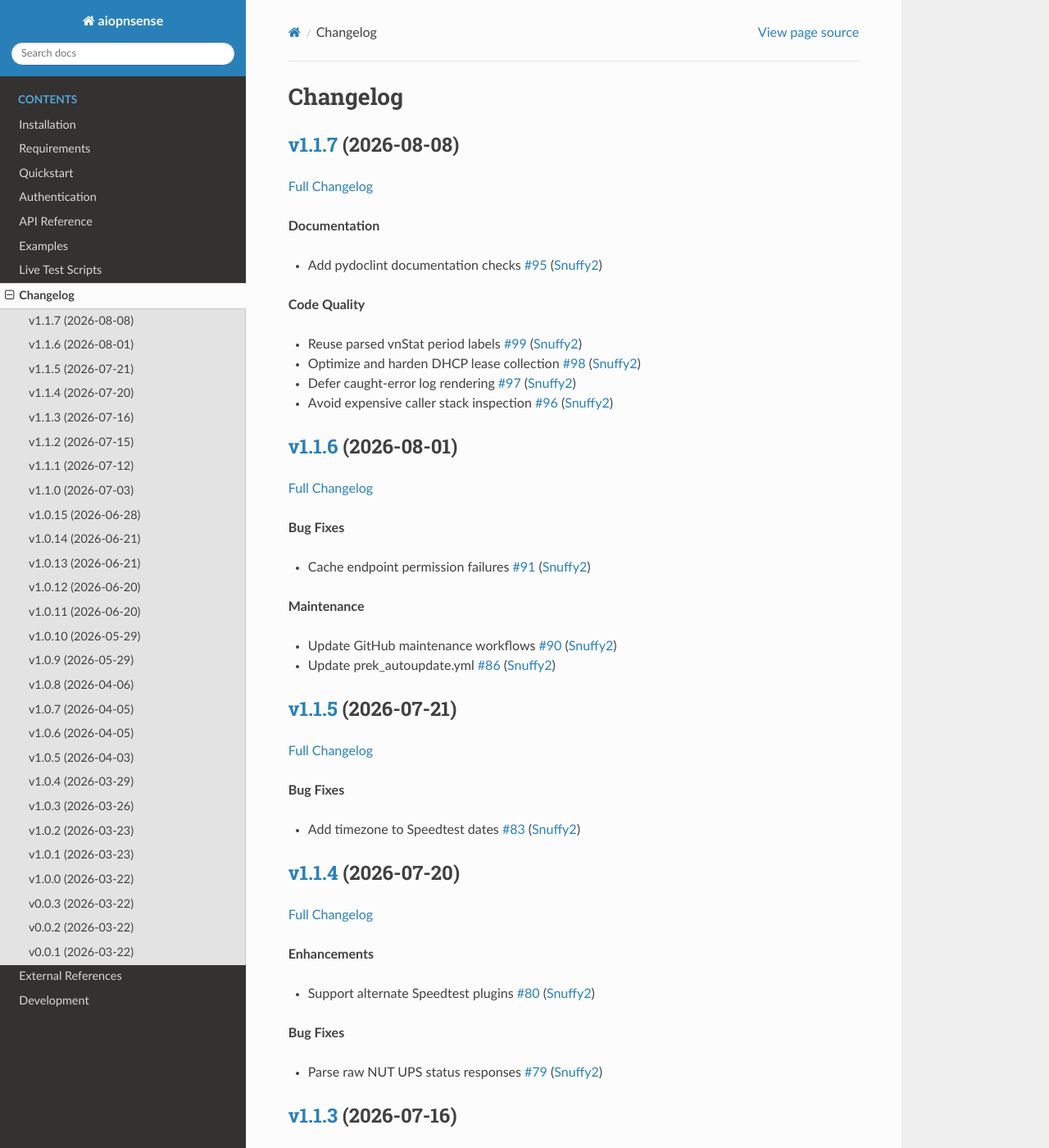
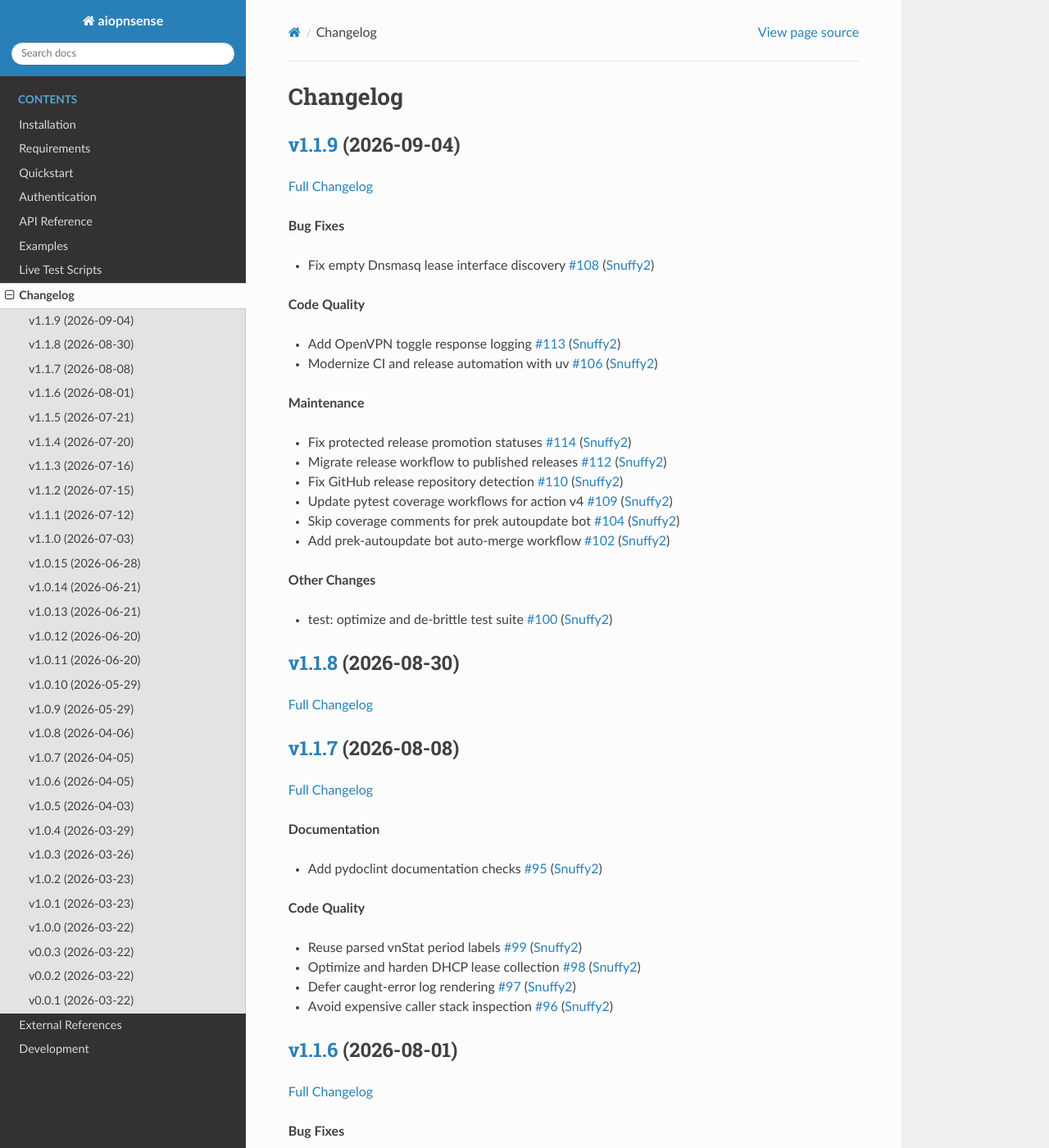
Before and after one commit to Snuffy2/aiopnsense, a Sphinx documentation site: the page built from docs/source/changelog.md, in a window 1280 px wide and 1400 px high. Shown: the whole window at 82% size. Built offline with Sphinx 7.4.7 and the Read the Docs theme 3.1.0, drawn with Linux system fonts in a browser that asks for light colours; the version number could not be read and is left out.

Commit message:
Release v1.1.9

```diff
--- a/docs/source/changelog.md
+++ b/docs/source/changelog.md
@@ -1,4 +1,34 @@
 # Changelog
+
+## [v1.1.9](https://github.com/Snuffy2/aiopnsense/tree/v1.1.9) (2026-09-04)
+
+[Full Changelog](https://github.com/Snuffy2/aiopnsense/compare/v1.1.8...v1.1.9)
+
+**Bug Fixes**
+
+- Fix empty Dnsmasq lease interface discovery [\#108](https://github.com/Snuffy2/aiopnsense/pull/108) ([Snuffy2](https://github.com/Snuffy2))
+
+**Code Quality**
+
+- Add OpenVPN toggle response logging [\#113](https://github.com/Snuffy2/aiopnsense/pull/113) ([Snuffy2](https://github.com/Snuffy2))
+- Modernize CI and release automation with uv [\#106](https://github.com/Snuffy2/aiopnsense/pull/106) ([Snuffy2](https://github.com/Snuffy2))
+
+**Maintenance**
+
+- Fix protected release promotion statuses [\#114](https://github.com/Snuffy2/aiopnsense/pull/114) ([Snuffy2](https://github.com/Snuffy2))
+- Migrate release workflow to published releases [\#112](https://github.com/Snuffy2/aiopnsense/pull/112) ([Snuffy2](https://github.com/Snuffy2))
+- Fix GitHub release repository detection [\#110](https://github.com/Snuffy2/aiopnsense/pull/110) ([Snuffy2](https://github.com/Snuffy2))
+- Update pytest coverage workflows for action v4 [\#109](https://github.com/Snuffy2/aiopnsense/pull/109) ([Snuffy2](https://github.com/Snuffy2))
+- Skip coverage comments for prek autoupdate bot [\#104](https://github.com/Snuffy2/aiopnsense/pull/104) ([Snuffy2](https://github.com/Snuffy2))
+- Add prek-autoupdate bot auto-merge workflow [\#102](https://github.com/Snuffy2/aiopnsense/pull/102) ([Snuffy2](https://github.com/Snuffy2))
+
+**Other Changes**
+
+- test: optimize and de-brittle test suite [\#100](https://github.com/Snuffy2/aiopnsense/pull/100) ([Snuffy2](https://github.com/Snuffy2))
+
+## [v1.1.8](https://github.com/Snuffy2/aiopnsense/tree/v1.1.8) (2026-08-30)
+
+[Full Changelog](https://github.com/Snuffy2/aiopnsense/compare/v1.1.7...v1.1.8)
 
 ## [v1.1.7](https://github.com/Snuffy2/aiopnsense/tree/v1.1.7) (2026-08-08)
 
```
Also changed, not shown: 1 other file.
